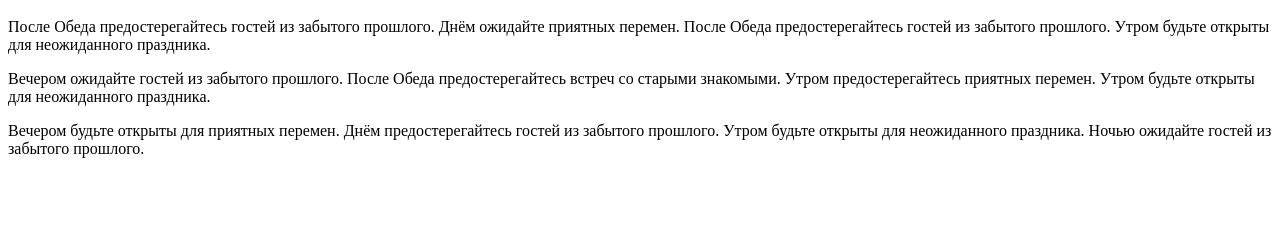
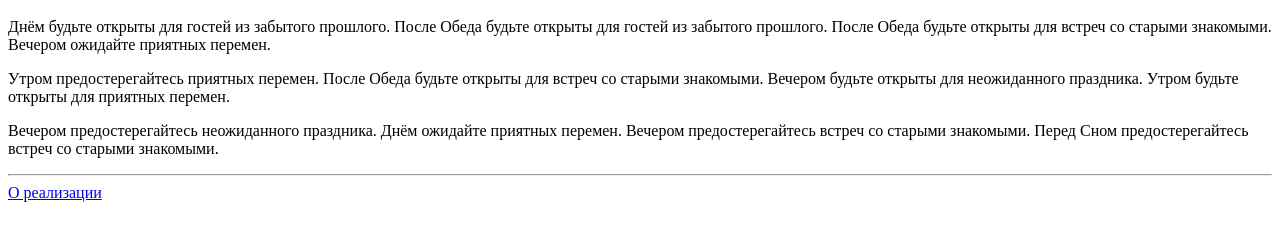
Before and after one commit to Senia756/newrepository, a plain HTML site: page index.html in a window 1280 px wide. Shown: the part 48-288 px from the top of the page. Drawn offline with Linux system fonts and the light colour scheme.

Commit message:
Add
New horoscope with back

```diff
--- a/index.html
+++ b/index.html
@@ -1,12 +1 @@
-<html>
-	<head>
-		<meta charset='utf-8'>
-		<title>Гороскоп на сегодня</title>
-	</head>
-		<body>
-			<h1>Что день 2019-05-14 готовит</h1>
-			<p>После Обеда предостерегайтесь гостей из забытого прошлого. Днём ожидайте приятных перемен. После Обеда предостерегайтесь гостей из забытого прошлого. Утром будьте открыты для неожиданного праздника.</p>
-			<p>Вечером ожидайте гостей из забытого прошлого. После Обеда предостерегайтесь встреч со старыми знакомыми. Утром предостерегайтесь приятных перемен. Утром будьте открыты для неожиданного праздника.</p>
-			<p>Вечером будьте открыты для приятных перемен. Днём предостерегайтесь гостей из забытого прошлого. Утром будьте открыты для неожиданного праздника. Ночью ожидайте гостей из забытого прошлого.</p>
-		</body>
-</html>
+<html><head><meta charset='utf-8'><title>Гороскоп на сегодня</title></head><body><h1>Что день 2019-05-14 готовит</h1><p>Днём будьте открыты для гостей из забытого прошлого. После Обеда будьте открыты для гостей из забытого прошлого. После Обеда будьте открыты для встреч со старыми знакомыми. Вечером ожидайте приятных перемен.</p><p>Утром предостерегайтесь приятных перемен. После Обеда будьте открыты для встреч со старыми знакомыми. Вечером будьте открыты для неожиданного праздника. Утром будьте открыты для приятных перемен.</p><p>Вечером предостерегайтесь неожиданного праздника. Днём ожидайте приятных перемен. Вечером предостерегайтесь встреч со старыми знакомыми. Перед Сном предостерегайтесь встреч со старыми знакомыми.</p><hr/><a href = about.html>О реализации</a></body></html>
```
